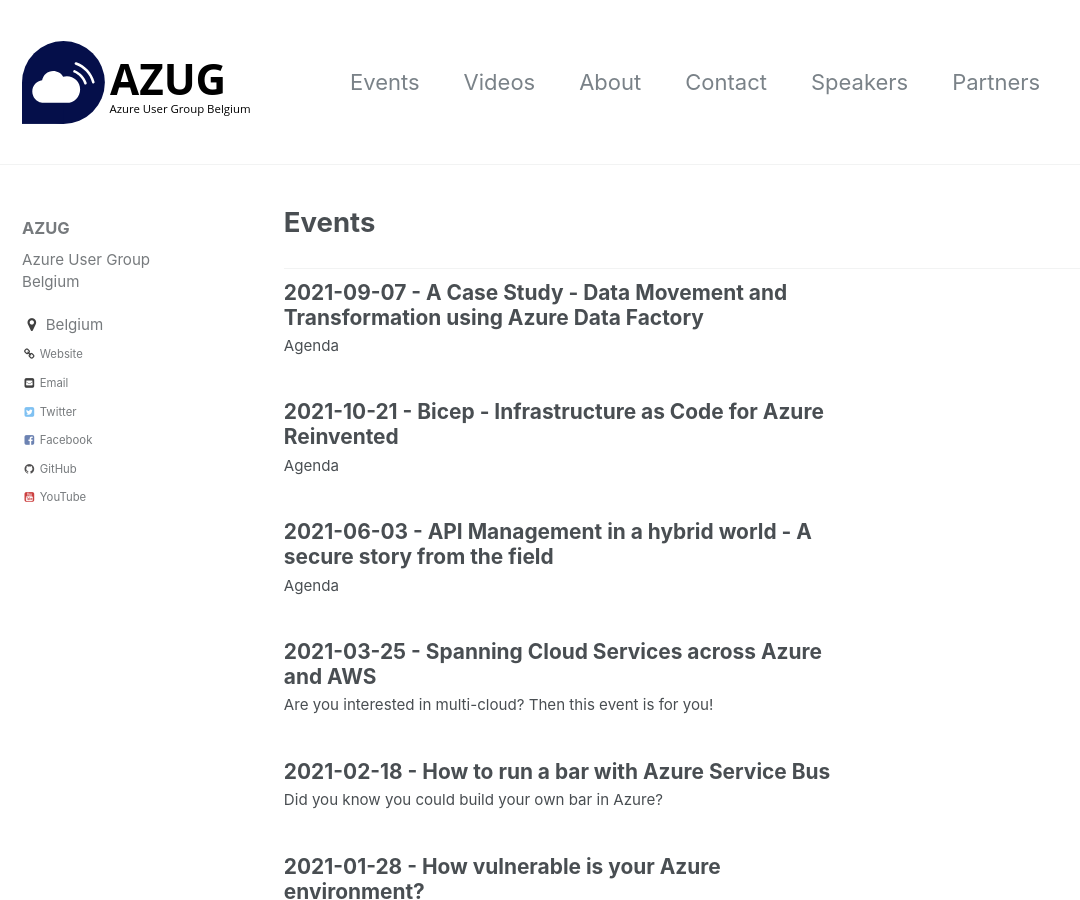
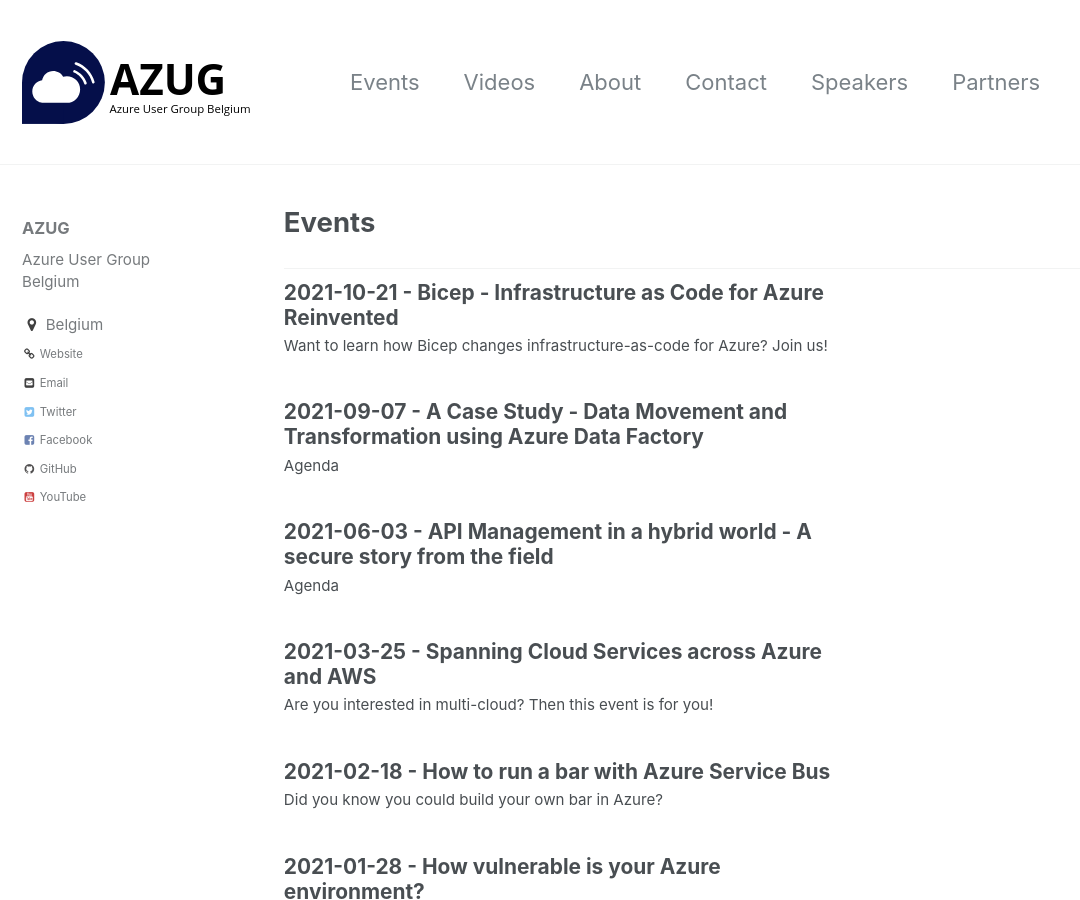
Before and after one commit to AzugBe/azugbe.github.io, a Jekyll site: the page built from _pages/events.html, in a window 1280 px wide and 900 px high. Shown: the whole window, without its empty margins (0-1080 px from the left). Built offline with Jekyll 4.4.1, drawn with Linux system fonts in a browser that asks for light colours; comment, search, counter and statistics services are not loaded.

Commit message:
fix: Link to Oct event on landing page is wrong (#115)

```diff
--- a/_posts/events/2021-10-21---bicep---infrastructure-as-code-for-azure-reinvented.md
+++ b/_posts/events/2021-10-21---bicep---infrastructure-as-code-for-azure-reinvented.md
@@ -1,13 +1,15 @@
 ---
 layout: single
 title: "2021-10-21 - Bicep - Infrastructure as Code for Azure Reinvented"
-date: 2021-08-24 17:00:00 +0000
+date: 2021-10-21 17:00:00 +0000
 comments: true
 published: true
 categories: ["events"]
 tags: ["Events"]
 author: Tom Kerkhove
 ---
+
+Want to learn how Bicep changes infrastructure-as-code for Azure? Join us!
 
 ## Agenda
 
```
Also changed, not shown: index.md (+1 -1 lines).
